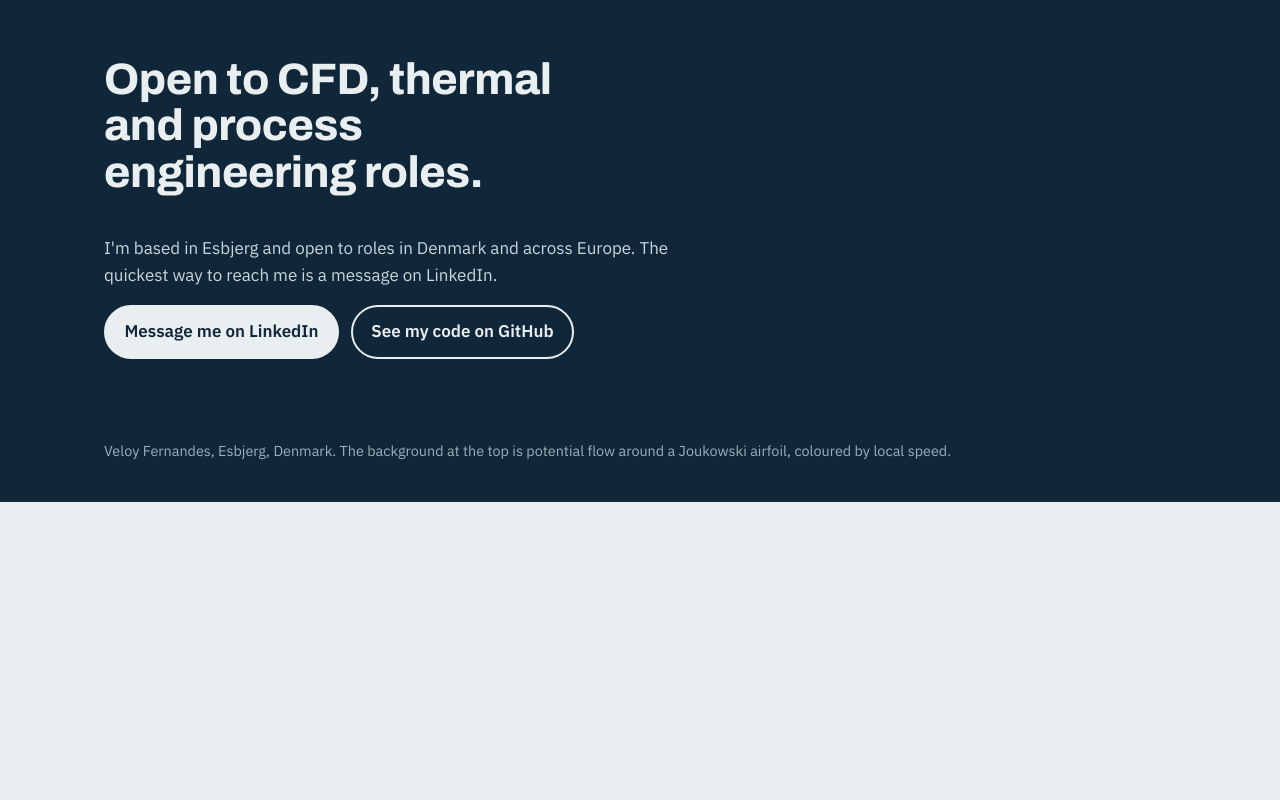
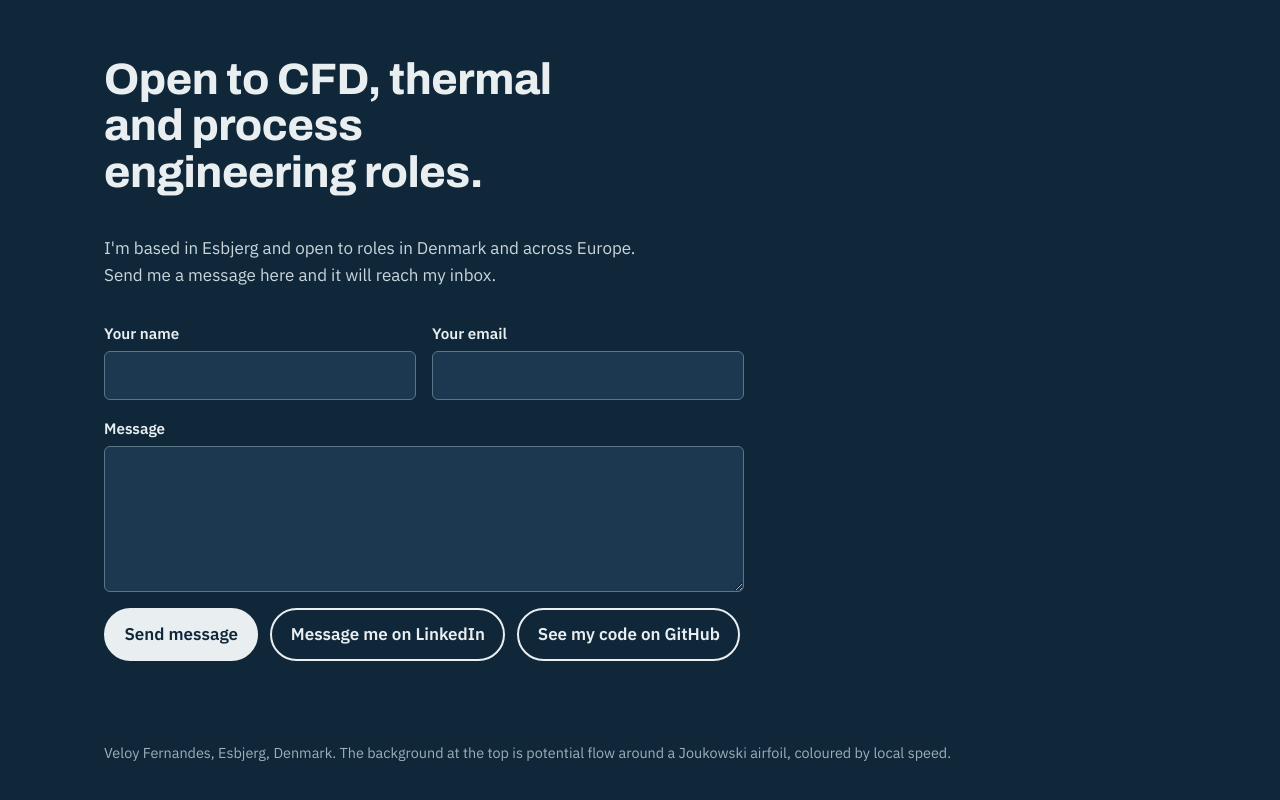
Before and after one commit to VeloyFernandes/VeloyFernandes.github.io, a plain HTML site: page index.html in a window 1280 px wide. Shown: the part 4832-5632 px from the top of the page. Before the commit the page ends 5334 px from the top, so only its background shows below. Drawn offline with Linux system fonts and the light colour scheme.

Commit message:
Add contact form

```diff
--- a/index.html
+++ b/index.html
@@ -144,6 +144,20 @@
   .contact .btn { background: transparent; color: var(--paper); border-color: var(--paper); }
   .contact .btn.solid { background: var(--paper); color: var(--ink); }
   .contact .btn:hover { border-color: #E58B73; }
+  .msg { max-width: 640px; margin-top: 2rem; }
+  .msg .pair { display: grid; grid-template-columns: 1fr 1fr; gap: 1rem; }
+  .msg label { display: block; font-weight: 600; font-size: 0.95rem; margin-bottom: 1rem; }
+  .msg input[type=text], .msg input[type=email], .msg textarea {
+    display: block; width: 100%; margin-top: 0.35rem; padding: 0.7rem 0.8rem; font: inherit; font-weight: 400;
+    color: var(--paper); background: #1B3850; border: 1.500px solid #5B7688; border-radius: 6px;
+  }
+  .msg textarea { resize: vertical; }
+  .msg input:focus-visible, .msg textarea:focus-visible { outline: 3px solid #E58B73; outline-offset: 1px; border-color: transparent; }
+  .msg .hp { position: absolute; left: -9999px; }
+  .msg button.btn { font: inherit; font-weight: 600; cursor: pointer; }
+  .msg .actions { margin-top: 0.5rem; }
+  .sent { background: #1F5A44; color: #fff; padding: 0.8rem 1rem; border-radius: 6px; max-width: 640px; font-weight: 600; }
+  @media (max-width: 820px) { .msg .pair { grid-template-columns: 1fr; gap: 0; } }
   footer { background: var(--ink); color: #9DB0BA; font-size: 0.9rem; padding: 0 0 2.5rem; }
 
   @media (max-width: 820px) {
@@ -341,11 +355,24 @@
   <section id="contact" class="contact">
     <div class="wrap">
       <h2>Open to CFD, thermal and process engineering roles.</h2>
-      <p>I'm based in Esbjerg and open to roles in Denmark and across Europe. The quickest way to reach me is a message on LinkedIn.</p>
-      <div class="actions">
-        <a class="btn solid" href="https://www.linkedin.com/in/veloy/">Message me on LinkedIn</a>
-        <a class="btn" href="https://github.com/VeloyFernandes">See my code on GitHub</a>
-      </div>
+      <p>I'm based in Esbjerg and open to roles in Denmark and across Europe. Send me a message here and it will reach my inbox.</p>
+      <p id="sent" class="sent" role="status" hidden>Message sent. Thank you, I'll reply by email.</p>
+      <form class="msg" action="https://formsubmit.co/veloyf@gmail.com" method="POST">
+        <input type="hidden" name="_subject" value="New message from veloyfernandes.github.io">
+        <input type="hidden" name="_next" value="https://veloyfernandes.github.io/?sent=1#contact">
+        <input type="hidden" name="_template" value="table">
+        <input type="text" name="_honey" class="hp" tabindex="-1" autocomplete="off" aria-hidden="true">
+        <div class="pair">
+          <label>Your name<input type="text" name="name" required autocomplete="name"></label>
+          <label>Your email<input type="email" name="email" required autocomplete="email"></label>
+        </div>
+        <label>Message<textarea name="message" rows="5" required></textarea></label>
+        <div class="actions">
+          <button class="btn solid" type="submit">Send message</button>
+          <a class="btn" href="https://www.linkedin.com/in/veloy/">Message me on LinkedIn</a>
+          <a class="btn" href="https://github.com/VeloyFernandes">See my code on GitHub</a>
+        </div>
+      </form>
     </div>
   </section>
 </main>
@@ -364,6 +391,7 @@
   }
   function $(id) { return document.getElementById(id); }
   var reduce = window.matchMedia('(prefers-reduced-motion: reduce)').matches;
+  if (/[?&]sent=1/.test(location.search)) $('sent').hidden = false;
 
   /* ---------- Hero: potential flow around a Joukowski airfoil ---------- */
   (function () {
```
